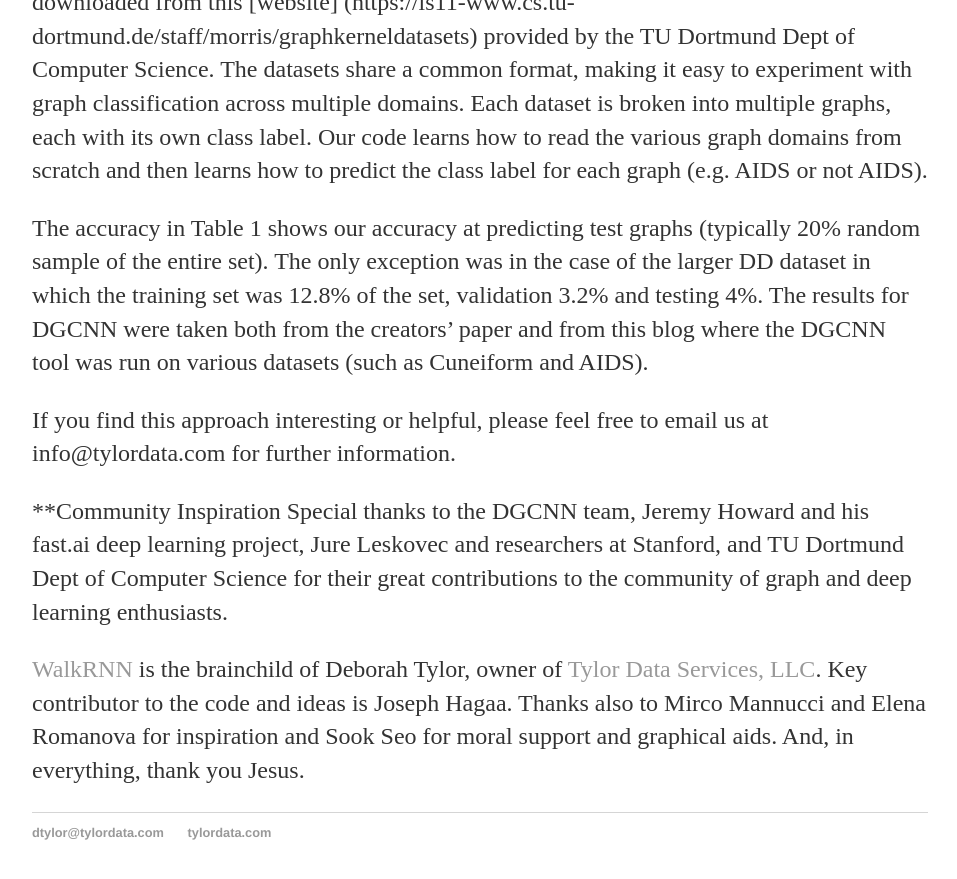
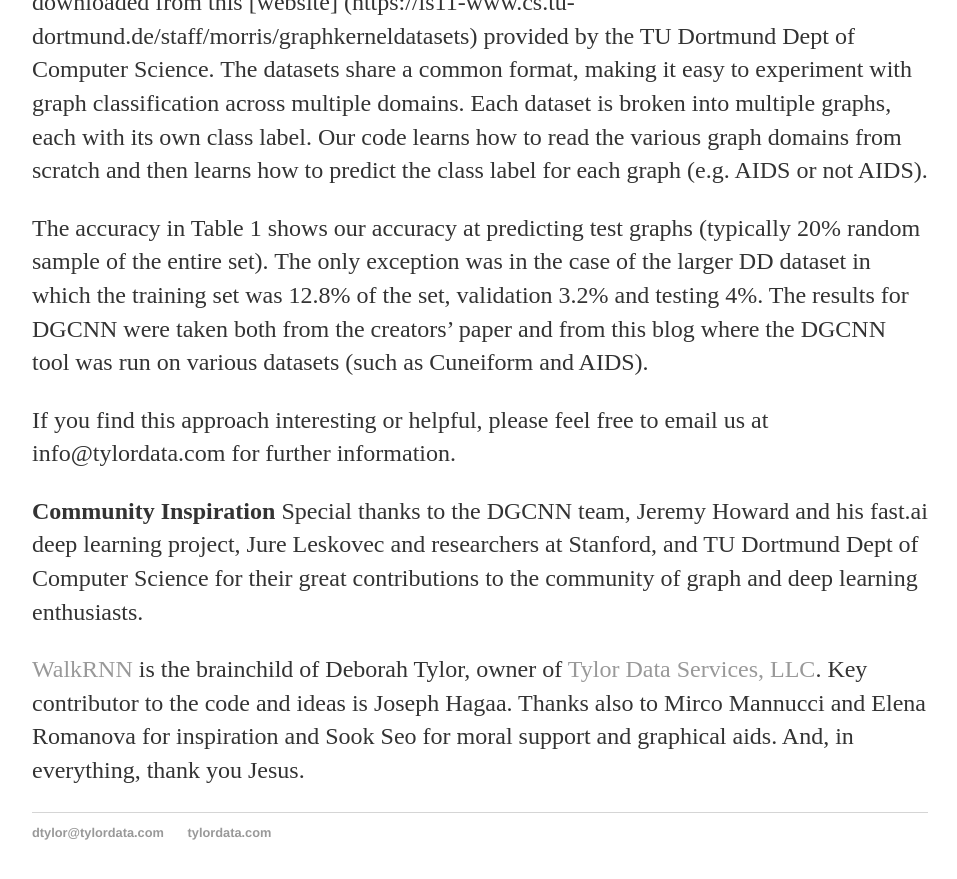
Before and after one commit to dtylor/dtylor.github.io, a Jekyll site: the page built from _posts/2019-03-06-a-novel-approach.md, in a window 1280 px wide and 900 px high, scrolled down 3803 px. Shown: the top 879 px of the window, without its empty margins (160-1117 px from the left). Built offline with Jekyll 4.4.1, drawn with Linux system fonts in a browser that asks for light colours.

```diff
--- a/_posts/2019-03-06-a-novel-approach.md
+++ b/_posts/2019-03-06-a-novel-approach.md
@@ -45,7 +45,7 @@ The accuracy in Table 1 shows our accuracy at predicting test graphs (typically
 
 If you find this approach interesting or helpful, please feel free to email us at info@tylordata.com for further information.
 
-**Community Inspiration
+**Community Inspiration**
 Special thanks to the DGCNN team, Jeremy Howard and his fast.ai deep learning project, Jure Leskovec and researchers at Stanford, and TU Dortmund Dept of Computer Science for their great contributions to the community of graph and deep learning enthusiasts.
 
 [WalkRNN](https://github.com/dtylor/WalkRNN) is the brainchild of Deborah Tylor, owner of [Tylor Data Services, LLC](http://tylordata.com/). Key contributor to the code and ideas is Joseph Hagaa. Thanks also to Mirco Mannucci and Elena Romanova for inspiration and Sook Seo for moral support and graphical aids. And, in everything, thank you Jesus.
```
